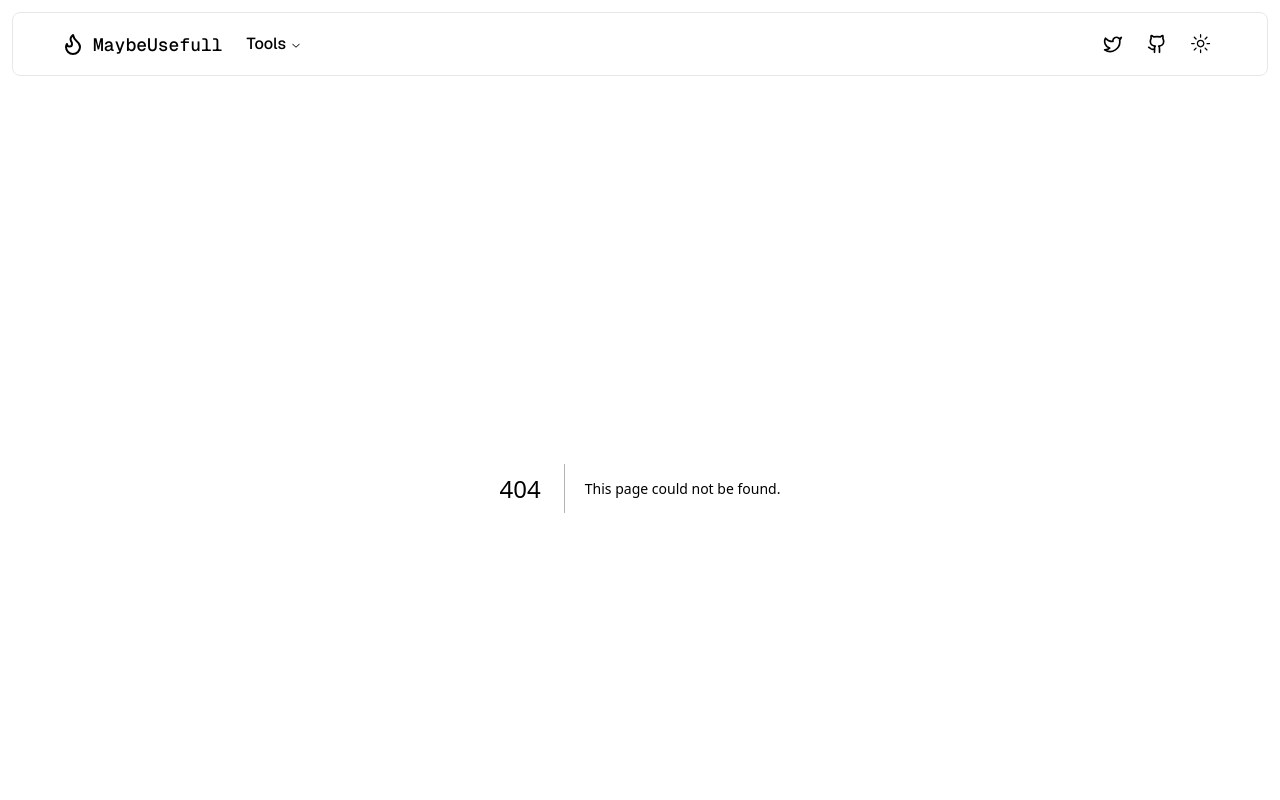
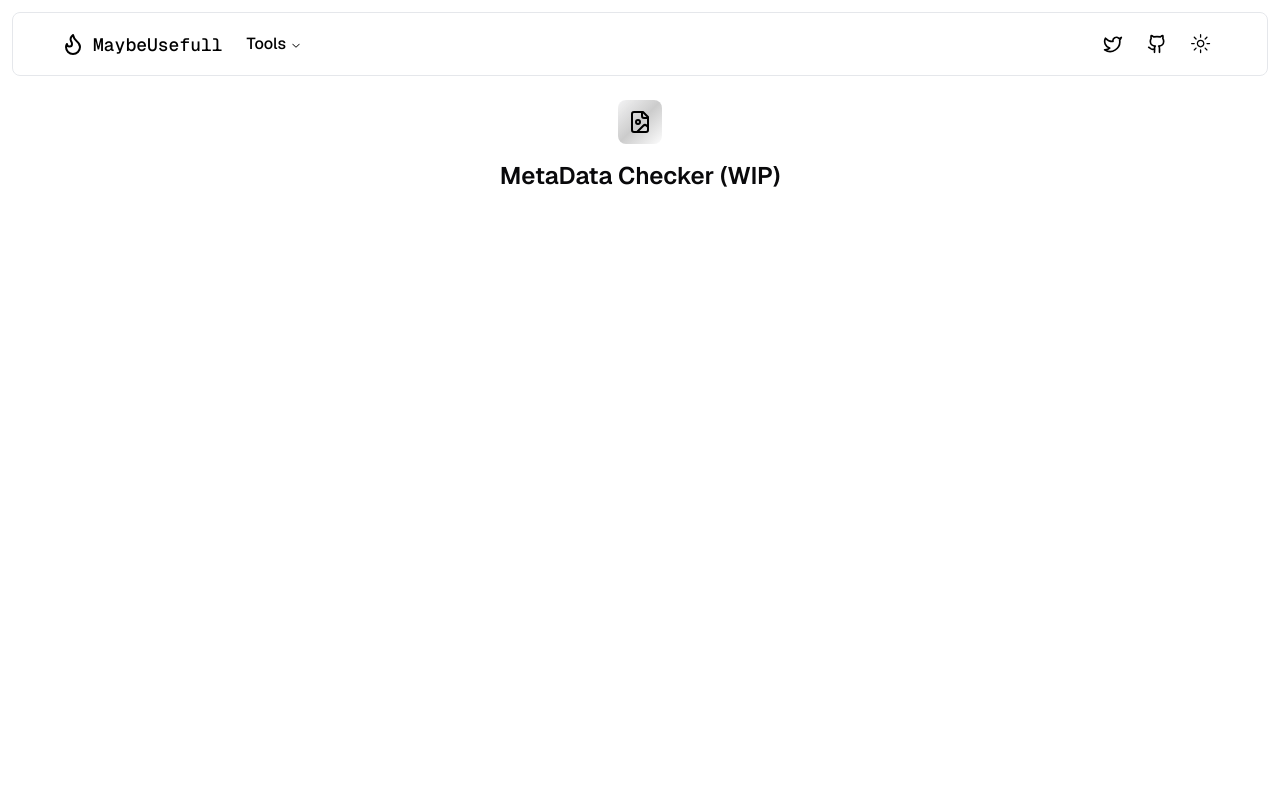
Before and after one commit to shrix1/seo-checkup, a Next.js app: page /metadata in a window 1280 px wide. Before the commit this address had no page. Shown: the top 800 px of the page. Built offline with nearby package versions, Linux system fonts and the light colour scheme.

Commit message:
Add metadata page

```diff
--- /dev/null
+++ b/app/(tools)/metadata/page.tsx
@@ -0,0 +1,22 @@
+import React from "react"
+import { FileImage } from "lucide-react"
+
+const Sitemap = ({ searchParams }: { searchParams: { q: string } }) => {
+  return (
+    <div className="min-h-screen max-h-full flex items-center flex-col pb-10">
+      <section className="flex justify-center flex-col items-center gap-4 mt-3">
+        <div
+          className="w-11 h-11 flex justify-center items-center rounded-lg
+       bg-gradient-to-br from-secondary via-black/20 to-secondary/20 dark:from-primary/30 dark:via-primary/50 dark:to-primary text-black backdrop-blur-md"
+        >
+          <FileImage />
+        </div>
+        <h2 className="text-center text-2xl font-semibold">
+          MetaData Checker (WIP)
+        </h2>
+      </section>
+    </div>
+  )
+}
+
+export default Sitemap
--- a/app/(tools)/sitemap/input-field.tsx
+++ b/app/(tools)/sitemap/input-field.tsx
@@ -17,7 +17,7 @@ const InputField = ({ query }: { query: string }) => {
 
   useEffect(() => {
     const q = decodeURIComponent(query)
-    setValue(q)
+    setValue(q || "https://exemplary.ai/sitemap.xml")
   }, [query])
 
   useEffect(() => {
```
